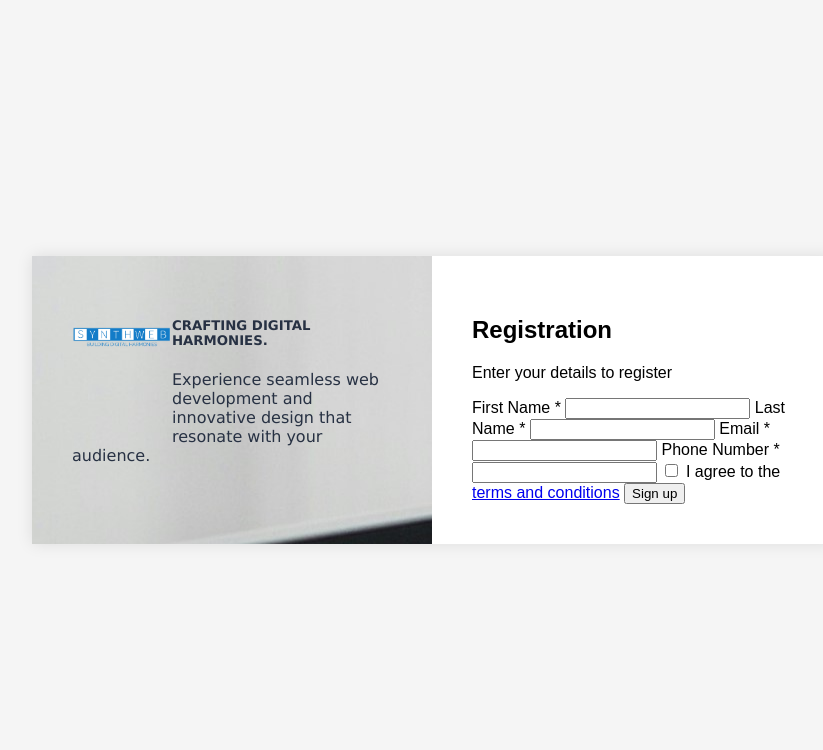
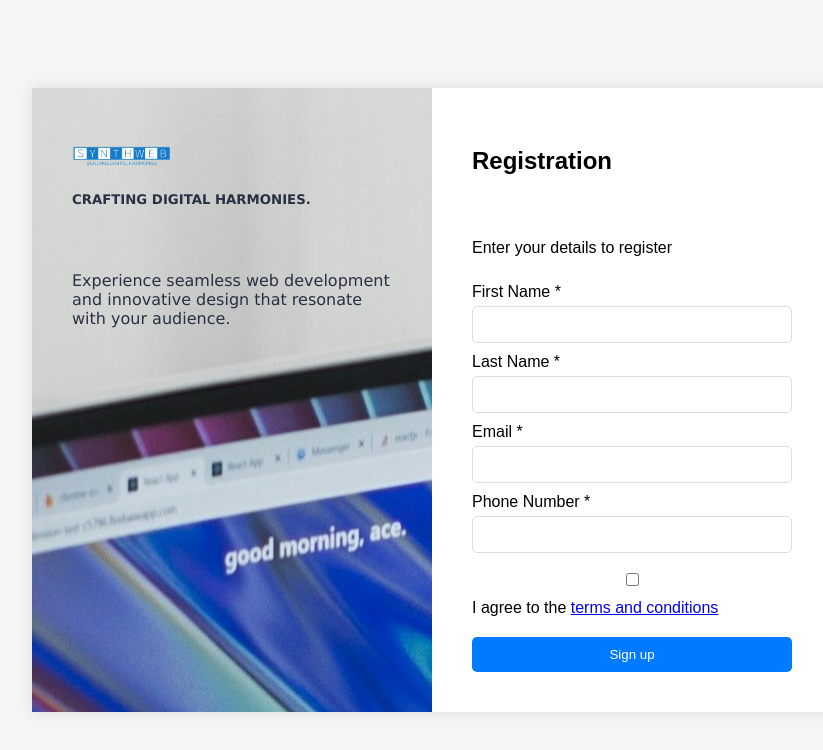
Before and after one commit to chiranjib09/SYNTHWEB-Small-Projects, a plain HTML site: page REGISTRATION FORM-Synthweb/index.html in a window 1280 px wide. Shown: the whole page, without its empty margins (208-1031 px from the left). Drawn offline with Linux system fonts and the light colour scheme.

Commit message:
code added

```diff
--- a/REGISTRATION FORM-Synthweb/styles.css
+++ b/REGISTRATION FORM-Synthweb/styles.css
@@ -7,6 +7,7 @@ body {
   margin: 0;
   background-color: #f5f5f5;
 }
+
 .container {
   display: flex;
   width: 800px;
@@ -25,10 +26,10 @@ body {
     text-indent: -999999px;
     background: url('logo.png');
     position: relative;
-      float:left;
+      float: left;
       width:  100px;
-      height: 100px;
-      background-position: 50% 10%;
+      height: 30px;
+      background-position:50% 5%;
       background-repeat:   no-repeat;
       background-size:contain;
   }
@@ -39,3 +40,55 @@ body {
   width: 50%;
   background-color: white;
 }
+
+h1 {
+  font-size: 24px;
+}
+h5 {
+  margin-top: 20%;
+
+}
+
+p {
+  margin-top: 20%;
+}
+
+h2 {
+  margin-bottom: 10px;
+}
+
+form {
+  display: flex;
+  flex-direction: column;
+}
+
+label {
+  margin-top: 10px;
+}
+
+input[type="text"],
+input[type="email"],
+input[type="password"] {
+  padding: 10px;
+  margin-top: 5px;
+  border: 1px solid #ddd;
+  border-radius: 5px;
+}
+
+input[type="checkbox"] {
+  margin-top: 20px;
+}
+
+button {
+  margin-top: 20px;
+  padding: 10px;
+  background-color: #007bff;
+  color: white;
+  border: none;
+  border-radius: 5px;
+  cursor: pointer;
+}
+
+button:hover {
+  background-color: #0056b3;
+}
```
